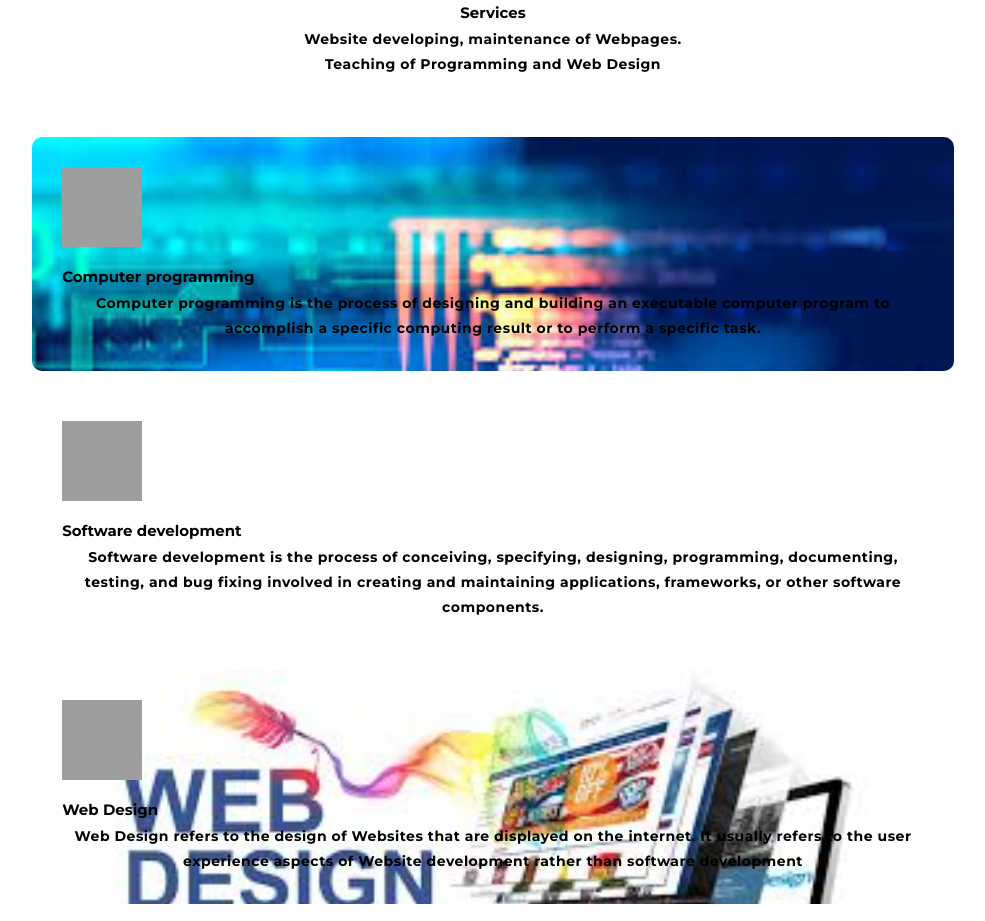
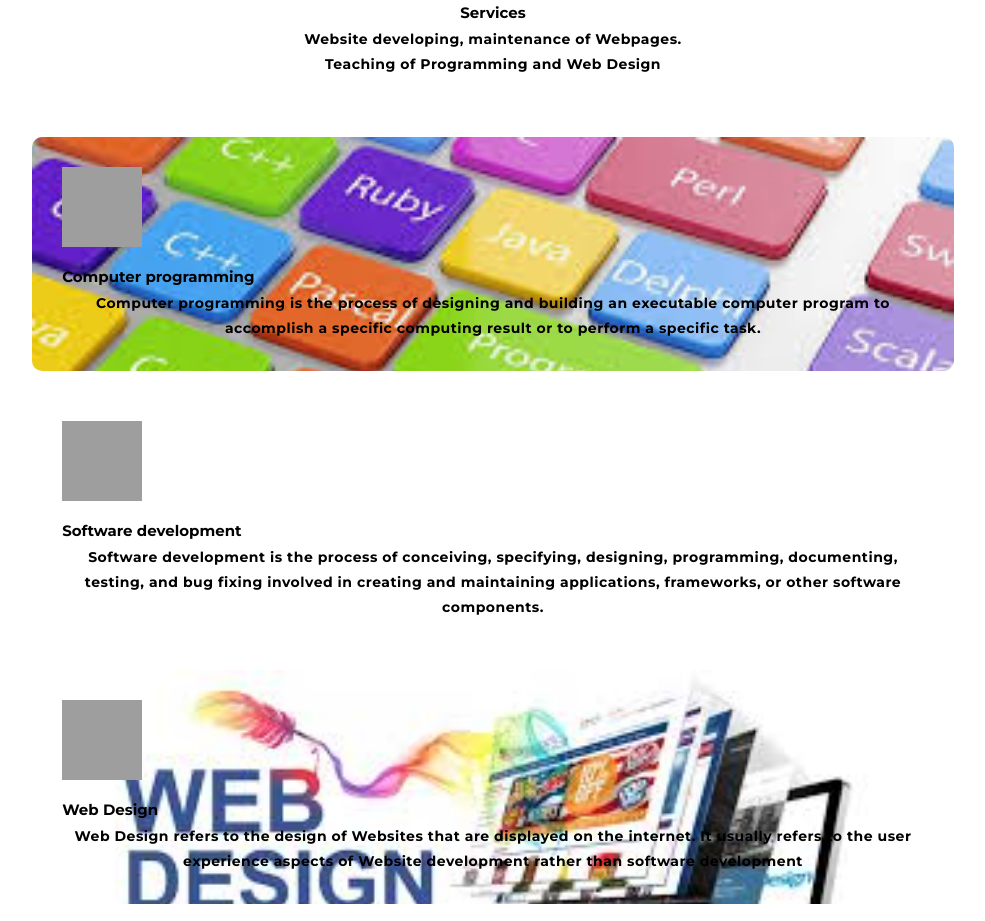
Before and after one commit to jfroshe/jesse, a plain HTML site: page index.html in a window 1280 px wide. Shown: the part 847-1768 px from the top of the page, without its empty margins (147-1132 px from the left). Drawn offline with Linux system fonts and the light colour scheme; grey boxes are pictures that could not be loaded.

Commit message:
initial commit

```diff
--- a/style.css
+++ b/style.css
@@ -168,7 +168,7 @@ z-index: -1;
   flex-direction: column;
   padding: 30px;
   border-radius: 10px;
-  background-image: url(./img/k.jpg);
+  background-image: url(./img/jj.jpg);
   background-size: cover;
   margin: 10px 5%;
   position: relative;
```
Also changed, not shown: img/jj.jpg (added).
